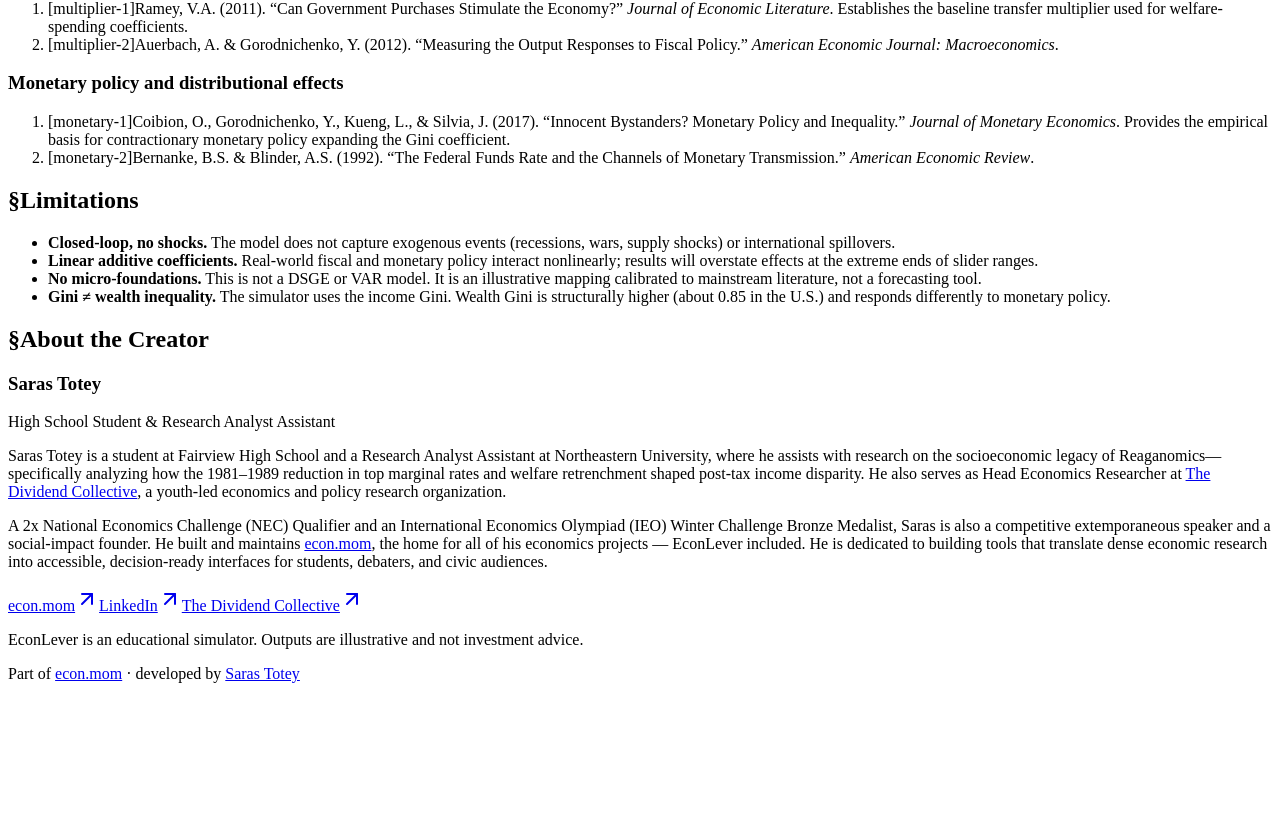
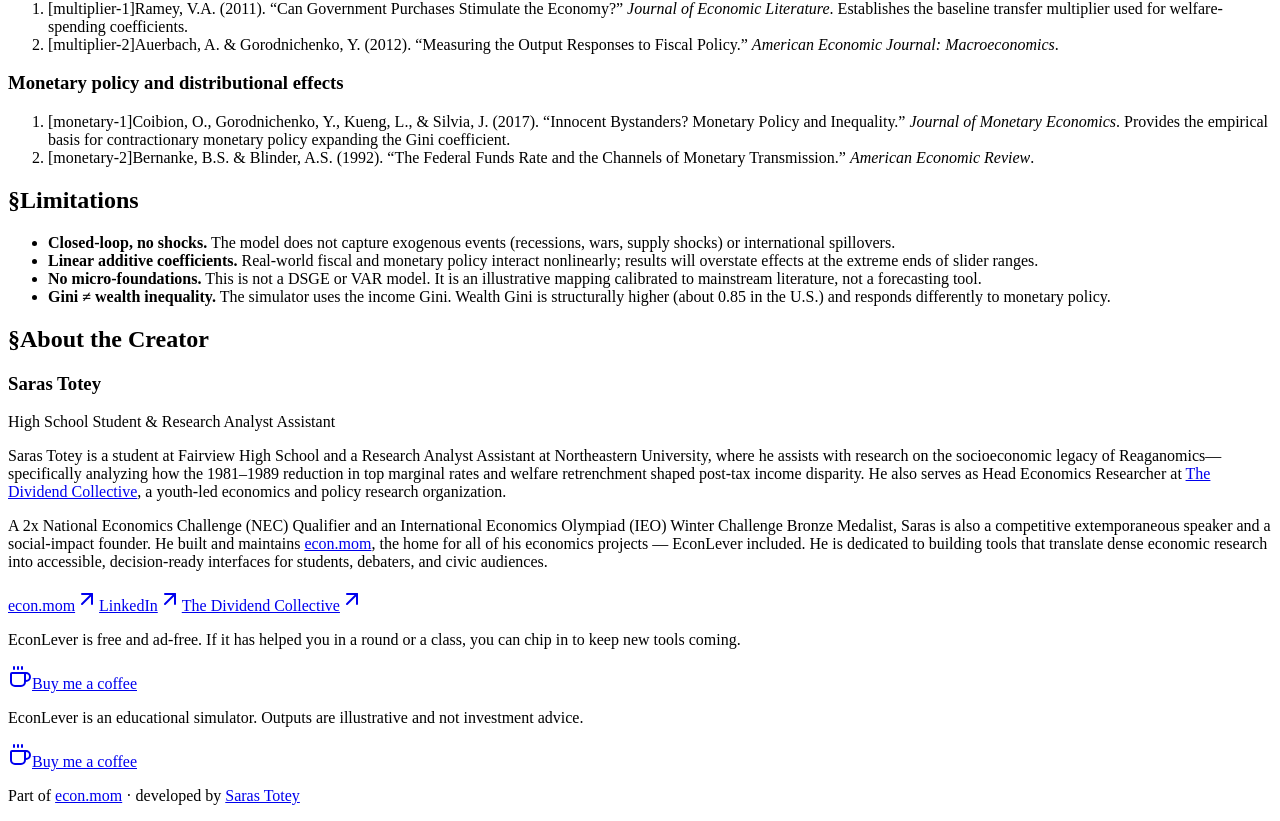
Before and after one commit to PandaXPanther/EconLever, a React (Vite) app in the folder client/: page /#/about in a window 1280 px wide. Shown: the part 2785-3606 px from the top of the page. Before the commit the page ends 3484 px from the top, so only its background shows below. Built offline with nearby package versions, Linux system fonts and the light colour scheme; a web font is replaced by a local one.

Commit message:
Add Buy Me a Coffee donation link to footer + About creator card

```diff
--- a/client/src/components/SiteFooter.tsx
+++ b/client/src/components/SiteFooter.tsx
@@ -1,3 +1,5 @@
+import { Coffee } from "lucide-react";
+
 export function SiteFooter() {
   return (
     <footer className="no-print border-t border-border bg-background">
@@ -6,6 +8,17 @@ export function SiteFooter() {
           EconLever is an educational simulator. Outputs are illustrative and{" "}
           <span className="whitespace-nowrap">not investment advice.</span>
         </p>
+        <div className="flex flex-col sm:flex-row sm:items-center gap-2 sm:gap-4">
+          <a
+            href="https://www.buymeacoffee.com/sarast1"
+            target="_blank"
+            rel="noopener noreferrer"
+            className="inline-flex items-center gap-1.5 rounded-md border border-card-border bg-card px-2.5 py-1 text-[11px] font-medium text-foreground hover-elevate active-elevate-2"
+            data-testid="link-buymeacoffee-footer"
+          >
+            <Coffee className="h-3 w-3" aria-hidden />
+            Buy me a coffee
+          </a>
           <p className="text-xs text-muted-foreground">
             Part of{" "}
             <a
@@ -29,6 +42,7 @@ export function SiteFooter() {
             </a>
           </p>
         </div>
+      </div>
     </footer>
   );
 }
--- a/client/src/pages/About.tsx
+++ b/client/src/pages/About.tsx
@@ -1,5 +1,5 @@
 import { COEFFICIENTS, BASELINE } from "@/lib/engine";
-import { ArrowUpRight } from "lucide-react";
+import { ArrowUpRight, Coffee } from "lucide-react";
 import { useSeo } from "@/hooks/use-seo";
 
 export default function AboutPage() {
@@ -321,6 +321,22 @@ export default function AboutPage() {
               <ArrowUpRight className="h-3.5 w-3.5" />
             </a>
           </div>
+          <div className="mt-5 pt-5 border-t border-card-border flex flex-col sm:flex-row sm:items-center sm:justify-between gap-3">
+            <p className="text-[13px] leading-relaxed text-muted-foreground">
+              EconLever is free and ad-free. If it has helped you in a round
+              or a class, you can chip in to keep new tools coming.
+            </p>
+            <a
+              href="https://www.buymeacoffee.com/sarast1"
+              target="_blank"
+              rel="noopener noreferrer"
+              className="inline-flex items-center gap-1.5 self-start sm:self-auto rounded-md border border-card-border bg-background px-3 py-1.5 text-[13px] font-medium text-foreground hover-elevate active-elevate-2 whitespace-nowrap"
+              data-testid="link-buymeacoffee-about"
+            >
+              <Coffee className="h-3.5 w-3.5" aria-hidden />
+              Buy me a coffee
+            </a>
+          </div>
         </div>
       </Section>
     </div>
```
Lines whose indentation alone changed are shown as unchanged.
